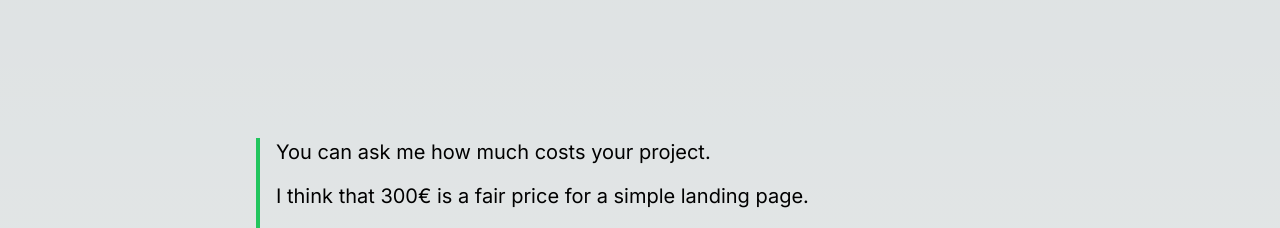
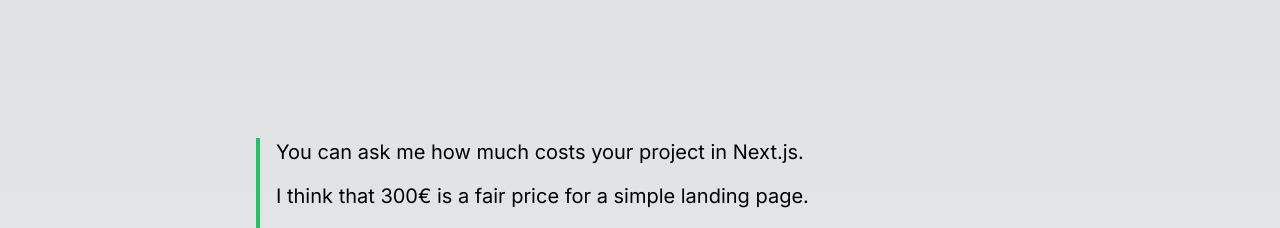
Before and after one commit to nazimboudeffa/codewithadu-de, a Next.js app: page / in a window 1280 px wide. Shown: the part 960-1188 px from the top of the page. Built offline with nearby package versions, Linux system fonts and the light colour scheme.

Commit message:
copywriting

```diff
--- a/src/translations/index.ts
+++ b/src/translations/index.ts
@@ -6,7 +6,7 @@ export const translations = {
         cta: "BOOK A CALL"
       },
       intro: {
-        line1: "You can ask me how much costs your project.",
+        line1: "You can ask me how much costs your project in Next.js.",
         line2: "I think that 300€ is a fair price for a simple landing page.",
         line3: "I do not know how to evaluate time and budget.",
         line4: "If you think that I can help you, I prefer that you donate what you want",
@@ -80,7 +80,7 @@ export const translations = {
         cta: "PRENDRE RENDEZ-VOUS"
       },
       intro: {
-        line1: "Vous pouvez me demander combien coûte votre projet.",
+        line1: "Vous pouvez me demander combien coûte votre projet en Next.js.",
         line2: "Je pense que 300€ est un prix juste pour une simple landing page.",
         line3: "Je ne sais pas comment évaluer le temps et le budget.",
         line4: "Si vous pensez que je peux vous aider, je préfère que vous donniez ce que vous voulez",
```
